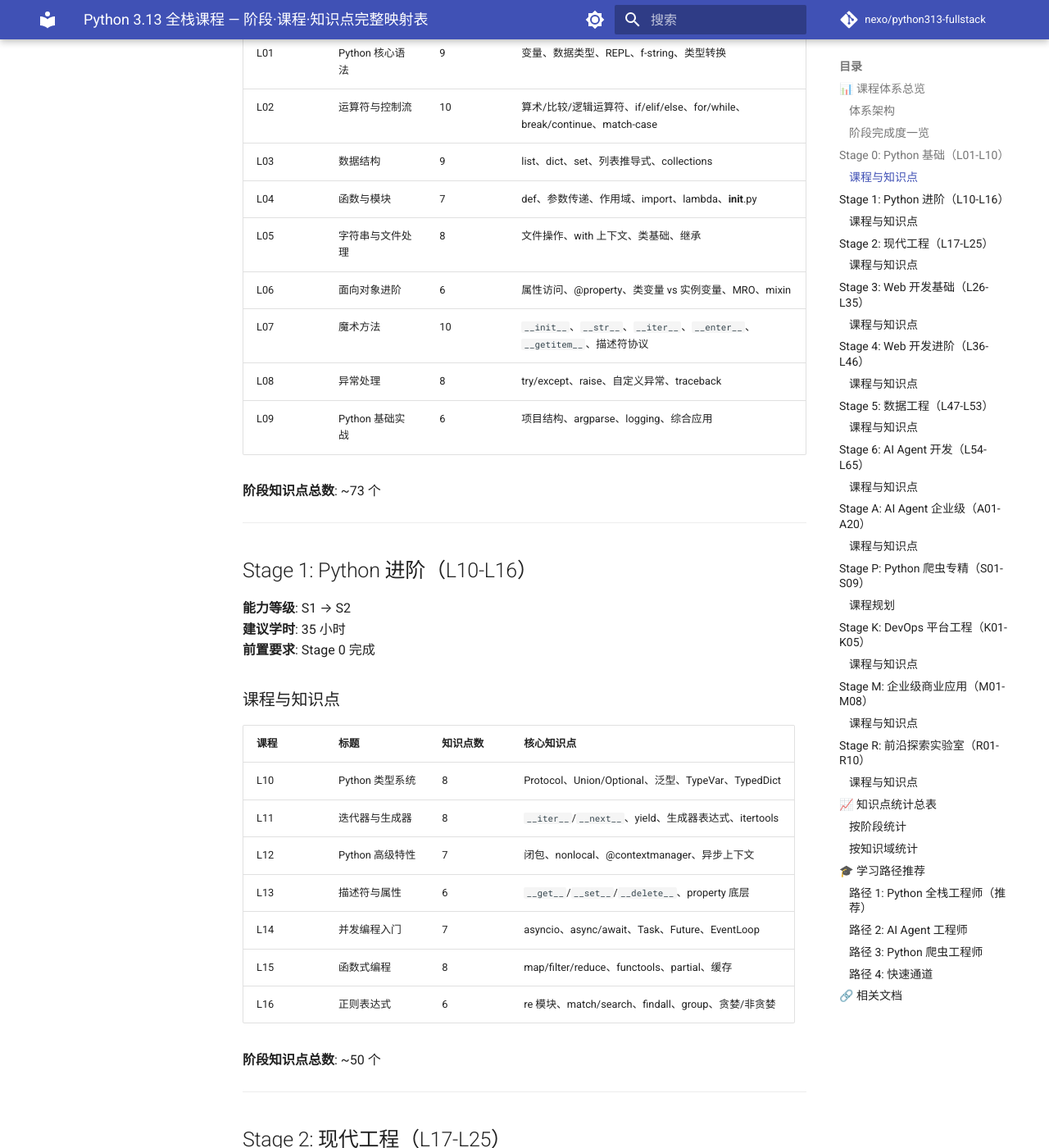
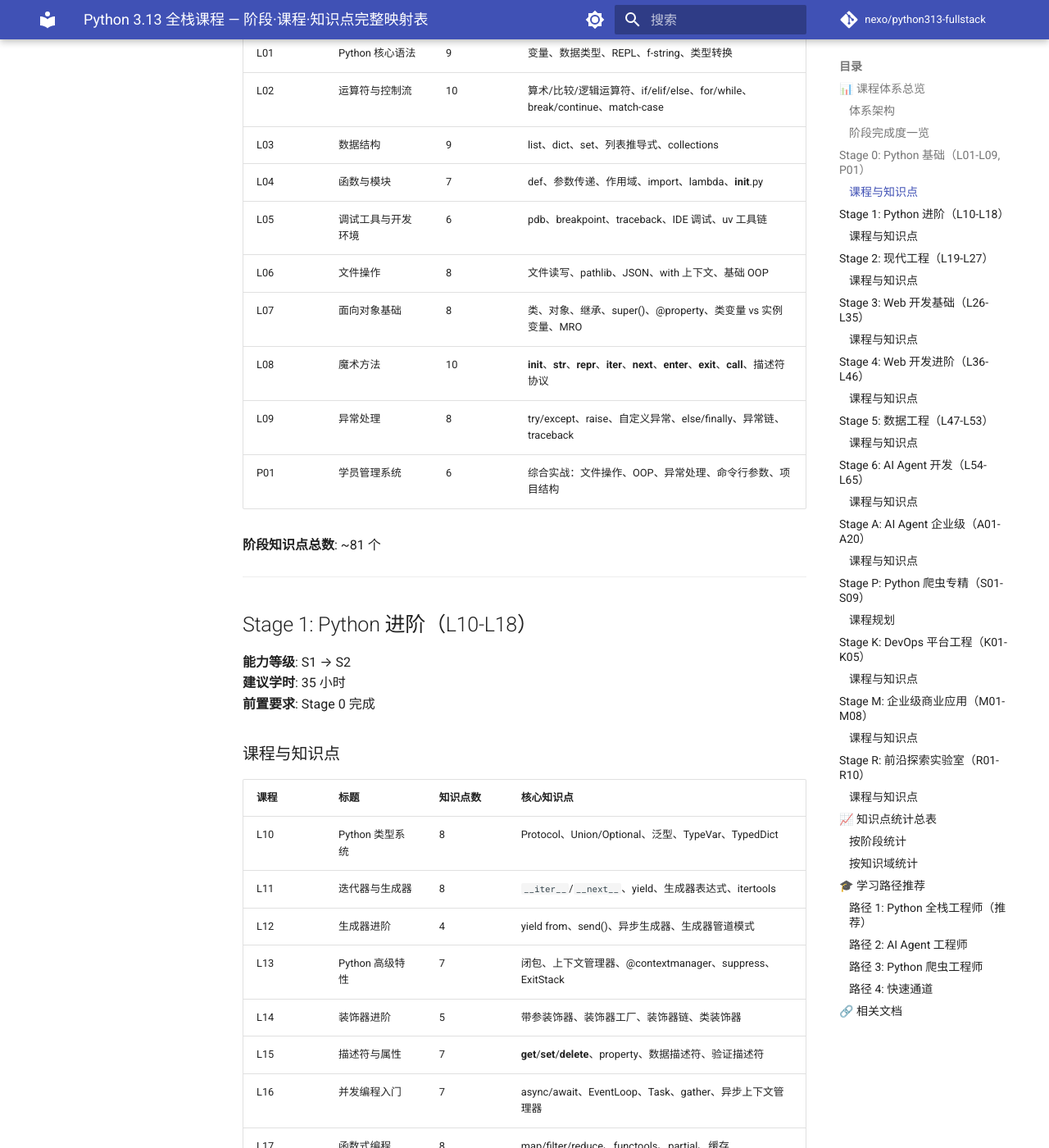
Before and after one commit to dingwencheng9/python-fullstack, an MkDocs documentation site: the page built from docs/knowledge/COURSE_KNOWLEDGE_MAP.md, in a window 1280 px wide and 1400 px high, scrolled down 1659 px. Shown: the whole window at 82% size. Built offline with MkDocs 1.6.1 and Material for MkDocs 9.7.7, drawn with Linux system fonts in a browser that asks for light colours; comment, search, counter and statistics services are not loaded; some of the changed text lies outside the part shown.

Commit message:
docs: 重建 Stage 0-2 知识点文档，消除版本不一致
- KNOWLEDGE_INVENTORY.md: v3.0 → v4.0，修正 L01-L09,P01 课程编号
  * Stage 0 标题 L01-L10 → L01-L09, P01
  * 消除 L05 重复（L05/L06/L07/L08/L09 全部重建）
  * 新增 P01 收官项目知识点清单
  * 前置依赖链全面修正（L06→L07→L08→L09→P01）
- COURSE_KNOWLEDGE_MAP.md: v2.1 → v3.0，修正 Stage 0-2 课程表
  * Stage 0: L01-L10 → L01-L09, P01，L05-L09 标题全部重建
  * Stage 1: L10-L16 → L10-L18，L12-L16 课程表重建
  * Stage 2: L17-L25 → L19-L27，课程编号重映射
  * 知识点数统计同步更新（Stage 0: 73→81, Stage 1: 50→66）
- docs/knowledge/README.md: v2.8 → v2.9，索引更新
- L04/README.md: 链接标题 L05 → L06 修正

Co-Authored-By: Claude Sonnet 4.6 <noreply@anthropic.com>

```diff
--- a/docs/knowledge/COURSE_KNOWLEDGE_MAP.md
+++ b/docs/knowledge/COURSE_KNOWLEDGE_MAP.md
@@ -1,8 +1,8 @@
 # Python 3.13 全栈课程 — 阶段·课程·知识点完整映射表
 
-> **文档版本**: v2.1
+> **文档版本**: v3.0
 > **创建日期**: 2026-07-21
-> **最后更新**: 2026-07-26（v2.1: 修复 Stage 6/A 课程数不一致）
+> **最后更新**: 2026-08-02（v3.0: Stage 0-2 课程编号全面修正）
 > **范围**: Stage 0-6 + Stage A/P/K/M/R
 
 ---
@@ -26,7 +26,7 @@
 
 | 阶段 | 名称 | 课程数 | 状态 | 完成度 |
 |------|------|--------|------|--------|
-| Stage 0 | Python 基础 | 9 | ✅ 完整 | 100% |
+| Stage 0 | Python 基础 | 10 (L01-L09, P01) | ✅ 完整 | 100% |
 | Stage 1 | Python 进阶 | 7 | ✅ 完整 | 100% |
 | Stage 2 | 现代工程 | 9 | ✅ 完整 | 100% |
 | Stage 3 | Web 开发基础 | 10 | ✅ 完整 | 100% |
@@ -43,7 +43,7 @@
 
 ---
 
-## Stage 0: Python 基础（L01-L10）
+## Stage 0: Python 基础（L01-L09, P01）
 
 **能力等级**: S0 → S1
 **建议学时**: 40 小时
@@ -57,17 +57,18 @@
 | L02 | 运算符与控制流 | 10 | 算术/比较/逻辑运算符、if/elif/else、for/while、break/continue、match-case |
 | L03 | 数据结构 | 9 | list、dict、set、列表推导式、collections |
 | L04 | 函数与模块 | 7 | def、参数传递、作用域、import、lambda、__init__.py |
-| L05 | 字符串与文件处理 | 8 | 文件操作、with 上下文、类基础、继承 |
-| L06 | 面向对象进阶 | 6 | 属性访问、@property、类变量 vs 实例变量、MRO、mixin |
-| L07 | 魔术方法 | 10 | `__init__`、`__str__`、`__iter__`、`__enter__`、`__getitem__`、描述符协议 |
-| L08 | 异常处理 | 8 | try/except、raise、自定义异常、traceback |
-| L09 | Python 基础实战 | 6 | 项目结构、argparse、logging、综合应用 |
+| L05 | 调试工具与开发环境 | 6 | pdb、breakpoint、traceback、IDE 调试、uv 工具链 |
+| L06 | 文件操作 | 8 | 文件读写、pathlib、JSON、with 上下文、基础 OOP |
+| L07 | 面向对象基础 | 8 | 类、对象、继承、super()、@property、类变量 vs 实例变量、MRO |
+| L08 | 魔术方法 | 10 | __init__、__str__、__repr__、__iter__、__next__、__enter__、__exit__、__call__、描述符协议 |
+| L09 | 异常处理 | 8 | try/except、raise、自定义异常、else/finally、异常链、traceback |
+| P01 | 学员管理系统 | 6 | 综合实战：文件操作、OOP、异常处理、命令行参数、项目结构 |
 
-**阶段知识点总数**: ~73 个
+**阶段知识点总数**: ~81 个
 
 ---
 
-## Stage 1: Python 进阶（L10-L16）
+## Stage 1: Python 进阶（L10-L18）
 
 **能力等级**: S1 → S2
 **建议学时**: 35 小时
@@ -79,17 +80,19 @@
 |------|------|----------|------------|
 | L10 | Python 类型系统 | 8 | Protocol、Union/Optional、泛型、TypeVar、TypedDict |
 | L11 | 迭代器与生成器 | 8 | `__iter__`/`__next__`、yield、生成器表达式、itertools |
-| L12 | Python 高级特性 | 7 | 闭包、nonlocal、@contextmanager、异步上下文 |
-| L13 | 描述符与属性 | 6 | `__get__`/`__set__`/`__delete__`、property 底层 |
-| L14 | 并发编程入门 | 7 | asyncio、async/await、Task、Future、EventLoop |
-| L15 | 函数式编程 | 8 | map/filter/reduce、functools、partial、缓存 |
-| L16 | 正则表达式 | 6 | re 模块、match/search、findall、group、贪婪/非贪婪 |
+| L12 | 生成器进阶 | 4 | yield from、send()、异步生成器、生成器管道模式 |
+| L13 | Python 高级特性 | 7 | 闭包、上下文管理器、@contextmanager、suppress、ExitStack |
+| L14 | 装饰器进阶 | 5 | 带参装饰器、装饰器工厂、装饰器链、类装饰器 |
+| L15 | 描述符与属性 | 7 | __get__/__set__/__delete__、property、数据描述符、验证描述符 |
+| L16 | 并发编程入门 | 7 | async/await、EventLoop、Task、gather、异步上下文管理器 |
+| L17 | 函数式编程 | 8 | map/filter/reduce、functools、partial、缓存 |
+| L18 | 正则表达式 | 8 | re 模块、模式匹配、贪婪/非贪婪、分组、编译 |
 
-**阶段知识点总数**: ~50 个
+**阶段知识点总数**: ~66 个
 
 ---
 
-## Stage 2: 现代工程（L17-L25）
+## Stage 2: 现代工程（L19-L27）
 
 **能力等级**: S2 → S3
 **建议学时**: 50 小时
@@ -99,15 +102,15 @@
 
 | 课程 | 标题 | 知识点数 | 核心知识点 |
 |------|------|----------|------------|
-| L17 | Pytest 完整实战 | 8 | fixture、Mock、parametrize、conftest、覆盖率 |
-| L18 | 现代化工具链 | 6 | uv、ruff、mypy、pre-commit、CI 配置 |
-| L19 | 异步编程核心 | 10 | asyncio.run()、TaskGroup、gather、shield、取消 |
-| L20 | 装饰器深度探索 | 9 | 参数装饰器、类装饰器、functools.wraps、装饰器工厂 |
-| L21 | Python 新特性 | 6 | PEP 695、match-case、异常组、类型参数 |
-| L22 | 高阶流控与异步协同 | 6 | Semaphore、Event、Condition、Barrie |
-| L23 | 极限抽象与性能优化 | 6 | `__slots__`、猴子补丁、元类、abc |
-| L24 | 线程与并发 | 7 | Thread、Lock、RLock、Queue、线程池 |
-| L25 | 工程化综合项目 | 5 | TDD 实战、CI/CD 集成、生产级代码规范 |
+| L19 | Pytest 完整实战 | 8 | fixture、Mock、parametrize、conftest、覆盖率 |
+| L20 | 现代化工具链 | 6 | uv、ruff、mypy、pre-commit、CI 配置 |
+| L21 | 异步编程核心 | 10 | asyncio.run()、TaskGroup、gather、shield、取消 |
+| L22 | 装饰器深度探索 | 9 | 参数装饰器、类装饰器、functools.wraps、装饰器工厂 |
+| L23 | Python 新特性 | 6 | PEP 695、match-case、异常组、类型参数 |
+| L24 | 高阶流控与异步协同 | 6 | Semaphore、Event、Condition、Barrie |
+| L25 | 极限抽象与性能优化 | 6 | `__slots__`、猴子补丁、元类、abc |
+| L26 | 线程与并发 | 7 | Thread、Lock、RLock、Queue、线程池 |
+| L27 | 工程化综合项目 | 5 | TDD 实战、CI/CD 集成、生产级代码规范 |
 
 **阶段知识点总数**: ~63 个
 
@@ -336,8 +339,8 @@
 
 | 阶段 | 课程数 | 知识点数 | 平均每课 | 完成度 |
 |------|--------|----------|----------|--------|
-| Stage 0 | 9 | 73 | 8.1 | 100% |
-| Stage 1 | 7 | 50 | 7.1 | 100% |
+| Stage 0 | 10 | 81 | 8.1 | 100% |
+| Stage 1 | 9 | 66 | 7.3 | 100% |
 | Stage 2 | 9 | 63 | 7.0 | 100% |
 | Stage 3 | 10 | 68 | 6.8 | 100% |
 | Stage 4 | 11 | 76 | 6.9 | 100% |
@@ -356,8 +359,8 @@
 
 | 知识域 | 课程覆盖 | 知识点数 |
 |--------|----------|----------|
-| Python 基础语法 | L01-L10 | 73 |
-| Python 进阶语法 | L10-L16 | 50 |
+| Python 基础语法 | L01-L09, P01 | 81 |
+| Python 进阶语法 | L10-L18 | 66 |
 | 工程化工具链 | L17-L18, L25 | 19 |
 | 异步编程 | L14, L19, L22, L36 | 29 |
 | 装饰器与元编程 | L20, L23 | 15 |
```
Also changed, not shown: docs/knowledge/KNOWLEDGE_INVENTORY.md (+19 -17 lines), docs/knowledge/README.md (+21 -36 lines), stage0-python-basics/lessons/L04-functions-modules/README.md (+1 -1 lines).
